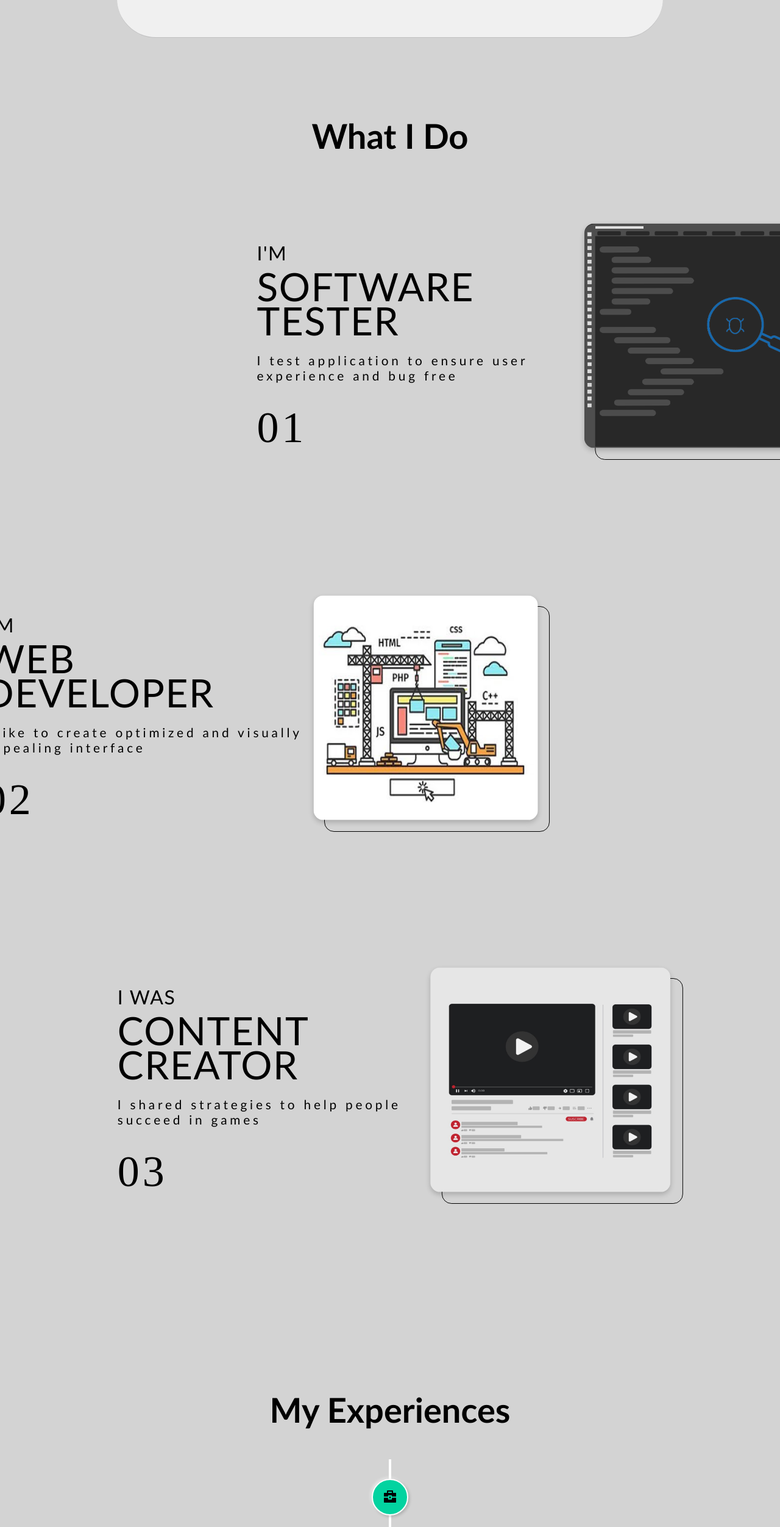
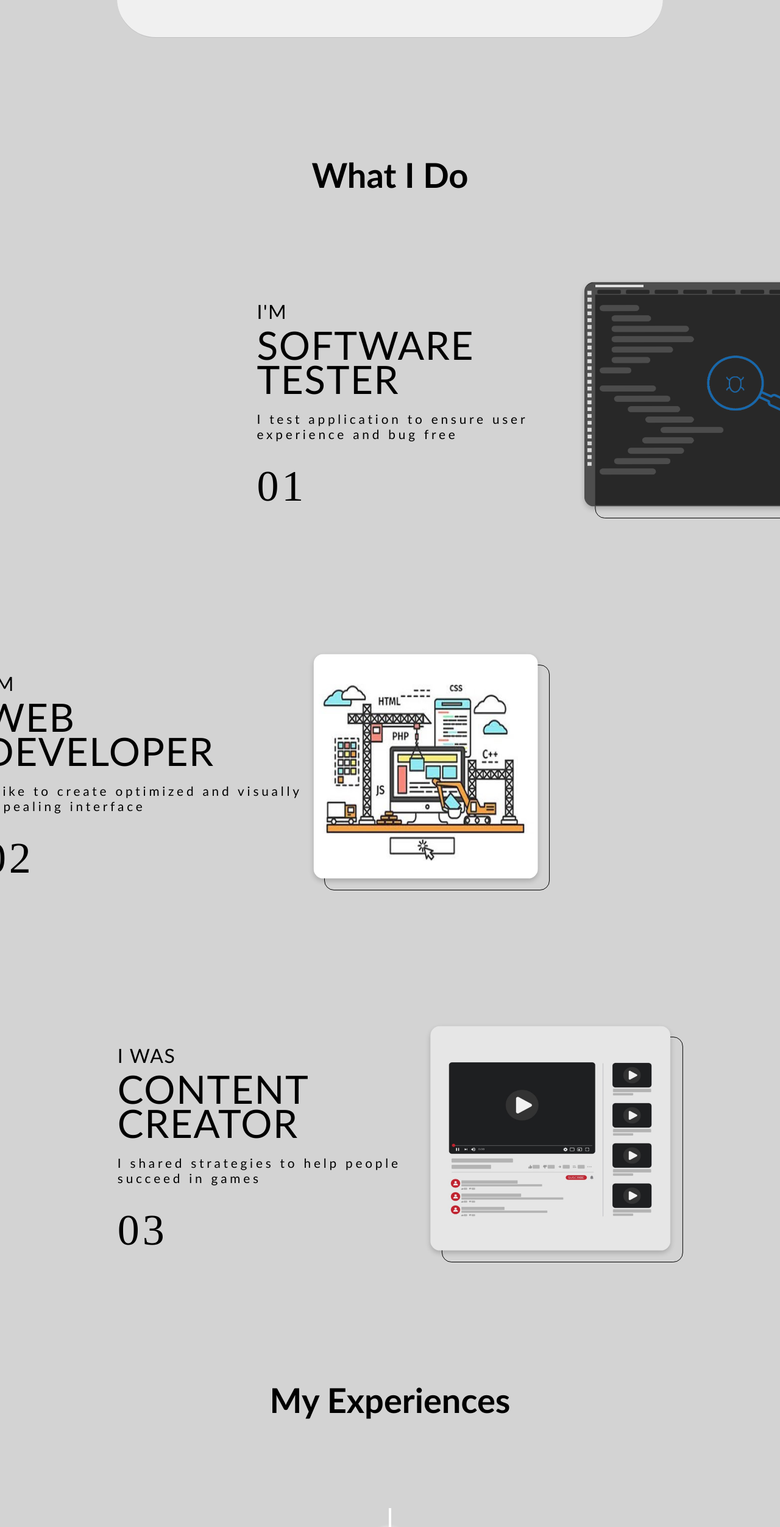
Before and after one commit to SamC1832js/SamC1832js.github.io, a React (Create React App) app: page / in a window 1280 px wide. Shown: the part 1600-4104 px from the top of the page at 61% size. Built offline with nearby package versions, Linux system fonts and the light colour scheme.

Commit message:
Update navigation links in App component, enhance section titles in Skills and Timeline components, and adjust styling for improved layout and consistency across sections.

```diff
--- a/src/App.js
+++ b/src/App.js
@@ -87,7 +87,7 @@ function App() {
                     <Link to="/#home">
                       <button onClick={toggleMenu}>Home</button>
                     </Link>
-                    <Link to="/#title">
+                    <Link to="/#whatIDo">
                       <button onClick={toggleMenu}>What I Do</button>
                     </Link>
                     <Link to="/#timeline">
--- a/src/components/Homecomponents/Skills.css
+++ b/src/components/Homecomponents/Skills.css
@@ -213,6 +213,14 @@
   background-color: var(--color-work); /* Match work circle color */
 }
 
+.skills-container .section-title {
+  padding: 6rem 0;
+  margin-top: 2rem;
+  text-align: center;
+  font-size: 3.5rem;
+  margin-bottom: 2rem;
+}
+
 @media screen and (max-width: 768px) {
   .skills-container .skills-category-header {
     flex-direction: column;
--- a/src/components/Homecomponents/Skills.js
+++ b/src/components/Homecomponents/Skills.js
@@ -208,7 +208,7 @@ function Skills() {
   };
   return (
     <div ref={skillRef} className="skills-container">
-      <h1>My Skills</h1>
+      <h1 className="section-title">My Skills</h1>
       <div className="skills-category-header">
         <div className="labels">
           <div className="label academic-label">
--- a/src/components/Homecomponents/Timeline.css
+++ b/src/components/Homecomponents/Timeline.css
@@ -1,7 +1,9 @@
-.timeline h1 {
+.timeline .section-title {
+  padding: 8rem 0;
+  margin-top: 4rem;
   text-align: center;
   font-size: 3.5rem;
-  margin-bottom: 3rem;
+  margin-bottom: 1rem;
 }
 
 .vertical-timeline-element-content.bounce-in {
@@ -16,6 +18,10 @@
   background-color: #03d3a0;
   border: 2px solid #fff;
   transition: transform 0.3s ease-in-out;
+  -webkit-transition: transform 0.3s ease-in-out;
+  -moz-transition: transform 0.3s ease-in-out;
+  -ms-transition: transform 0.3s ease-in-out;
+  -o-transition: transform 0.3s ease-in-out;
 }
 
 .vertical-timeline-element .summary {
--- a/src/components/Homecomponents/TimelineFrontPage.js
+++ b/src/components/Homecomponents/TimelineFrontPage.js
@@ -33,7 +33,7 @@ function TimelineFrontPage() {
   }
   return (
     <div className="timeline">
-      <h1>My Experiences</h1>
+      <h2 className="section-title">My Experiences</h2>
       <VerticalTimeline>
         {timelineElements
           .sort((a, b) => b.id - a.id)
--- a/src/components/Homecomponents/WhatIDo.css
+++ b/src/components/Homecomponents/WhatIDo.css
@@ -12,7 +12,7 @@ root {
   align-items: center;
   width: 100%;
   overflow: hidden;
-  padding-top: 5rem;
+  padding-top: 2rem;
 }
 
 .title-item {
@@ -23,6 +23,12 @@ root {
   align-items: center;
   margin-bottom: 15rem;
 }
+
+/* Add this new rule to remove margin from the last item */
+.title-item:last-child {
+  margin-bottom: 0;
+}
+
 .title-container div:nth-child(1) {
   transform: translateX(20%);
   -webkit-transform: translateX(20%);
@@ -189,24 +195,13 @@ root {
 }
 
 .what-i-do-section {
-  padding: 4rem 0;
   width: 100%;
 }
 
 .section-title {
+  padding: 8rem 0;
   margin-top: 4rem;
   text-align: center;
   font-size: 3.5rem;
-  margin-bottom: 3rem;
+  margin-bottom: 0rem;
 }
-
-.section-title::after {
-  content: "";
-  position: absolute;
-  bottom: -10px;
-  left: 50%;
-  transform: translateX(-50%);
-  width: 50px;
-  height: 3px;
-  background-color: var(--dark--color);
-}
```
